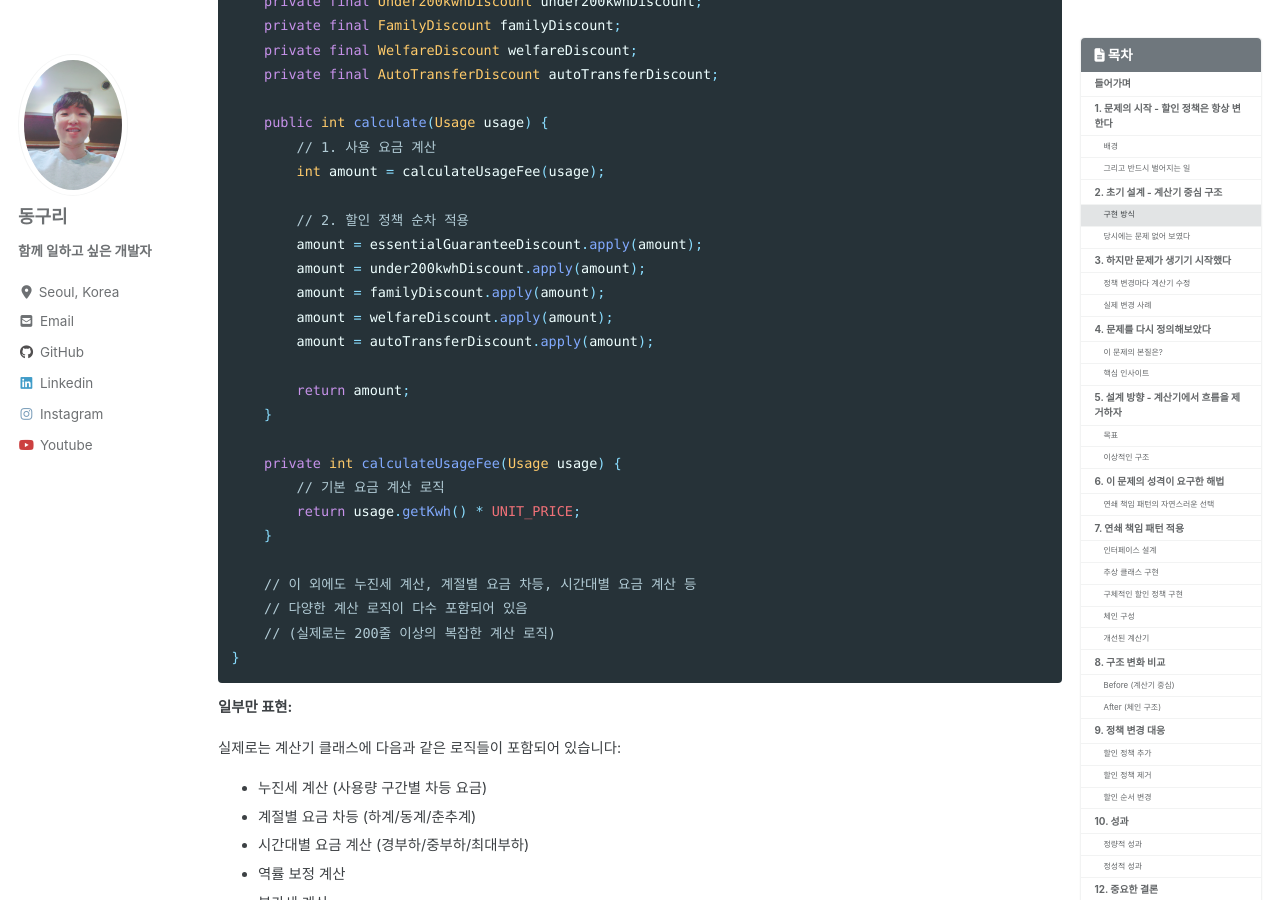
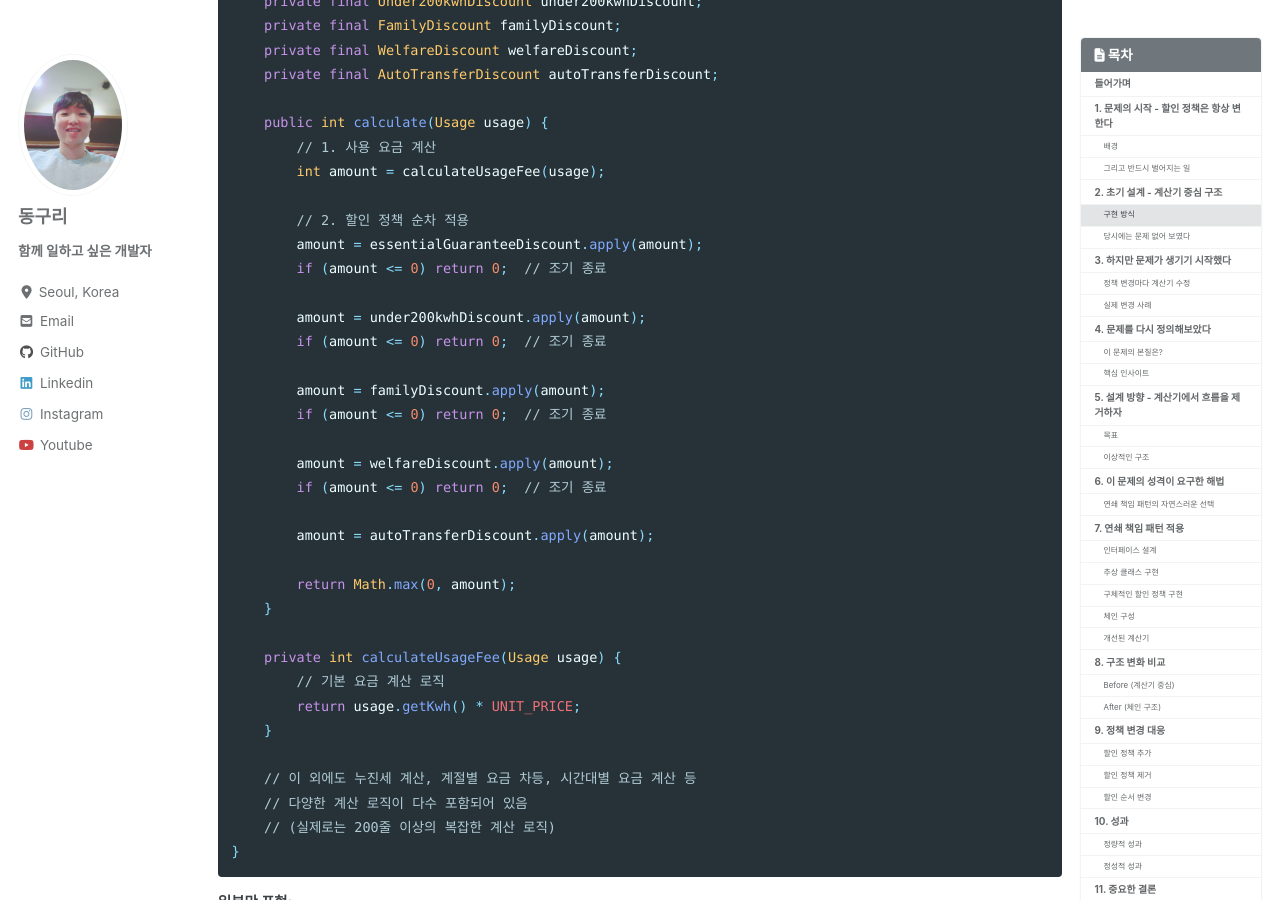
Before and after one commit to dhk5646/dhk5646.github.io, a Jekyll site: the page built from _posts/2022-03-20-discount-policy-design-with-chain-of-responsibility.md, in a window 1280 px wide and 900 px high, scrolled down 2065 px. Built offline with Jekyll 4.4.1, drawn with Linux system fonts in a browser that asks for light colours; cached includes are drawn as plain includes; nearby versions of some CDN libraries; comment, search, counter and statistics services are not loaded; some of the changed text lies outside the part shown.

Commit message:
feat. 연쇄 책임 패턴으로 복잡한 할인 정책 유연하게 설계하기

```diff
--- a/_posts/2022-03-20-discount-policy-design-with-chain-of-responsibility.md
+++ b/_posts/2022-03-20-discount-policy-design-with-chain-of-responsibility.md
@@ -95,12 +95,20 @@ public class ElectricityFeeCalculator {
 
         // 2. 할인 정책 순차 적용
         amount = essentialGuaranteeDiscount.apply(amount);
+        if (amount <= 0) return 0;  // 조기 종료
+
         amount = under200kwhDiscount.apply(amount);
+        if (amount <= 0) return 0;  // 조기 종료
+
         amount = familyDiscount.apply(amount);
+        if (amount <= 0) return 0;  // 조기 종료
+
         amount = welfareDiscount.apply(amount);
+        if (amount <= 0) return 0;  // 조기 종료
+
         amount = autoTransferDiscount.apply(amount);
 
-        return amount;
+        return Math.max(0, amount);
     }
 
     private int calculateUsageFee(Usage usage) {
@@ -659,7 +667,7 @@ public class DiscountPolicyChain {
 
 ---
 
-## 12. 중요한 결론
+## 11. 중요한 결론
 
 ### 패턴은 목표가 아니라 결과물
 
```
Also changed, not shown: other parts of _posts/2022-03-20-discount-policy-design-with-chain-of-responsibility.md (+1 -6 lines).
